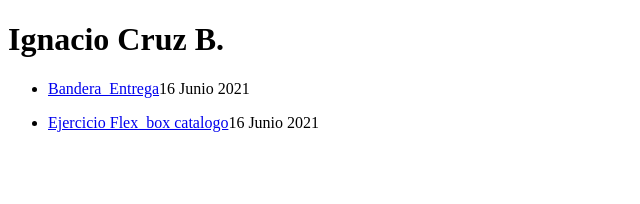
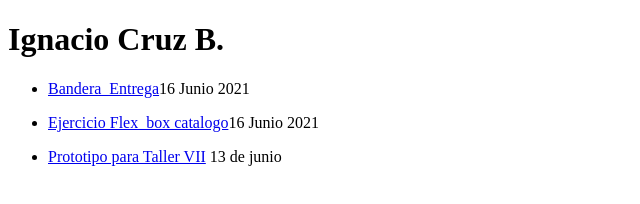
Before and after one commit to IgnacioCruzBozzo/Sistemas_de_Interfaz_2021, a plain HTML site: page index.html in a window 1280 px wide. Shown: the whole page, without its empty margins (0-640 px from the left). Drawn offline with Linux system fonts and the light colour scheme.

Commit message:
Update index.html

```diff
--- a/index.html
+++ b/index.html
@@ -15,5 +15,8 @@
     <ul>
         <li><a href="Flex Box/flex_box_Ignacio_Cruz.html">Ejercicio Flex_box catalogo</a>16 Junio 2021</li>
     </ul>
+    <ul>
+        <li><a href="Prototipo_Taller/Untitled-1.html">Prototipo para Taller VII</a> 13 de junio</li>
+    </ul>
 </body>
 </html>
```
